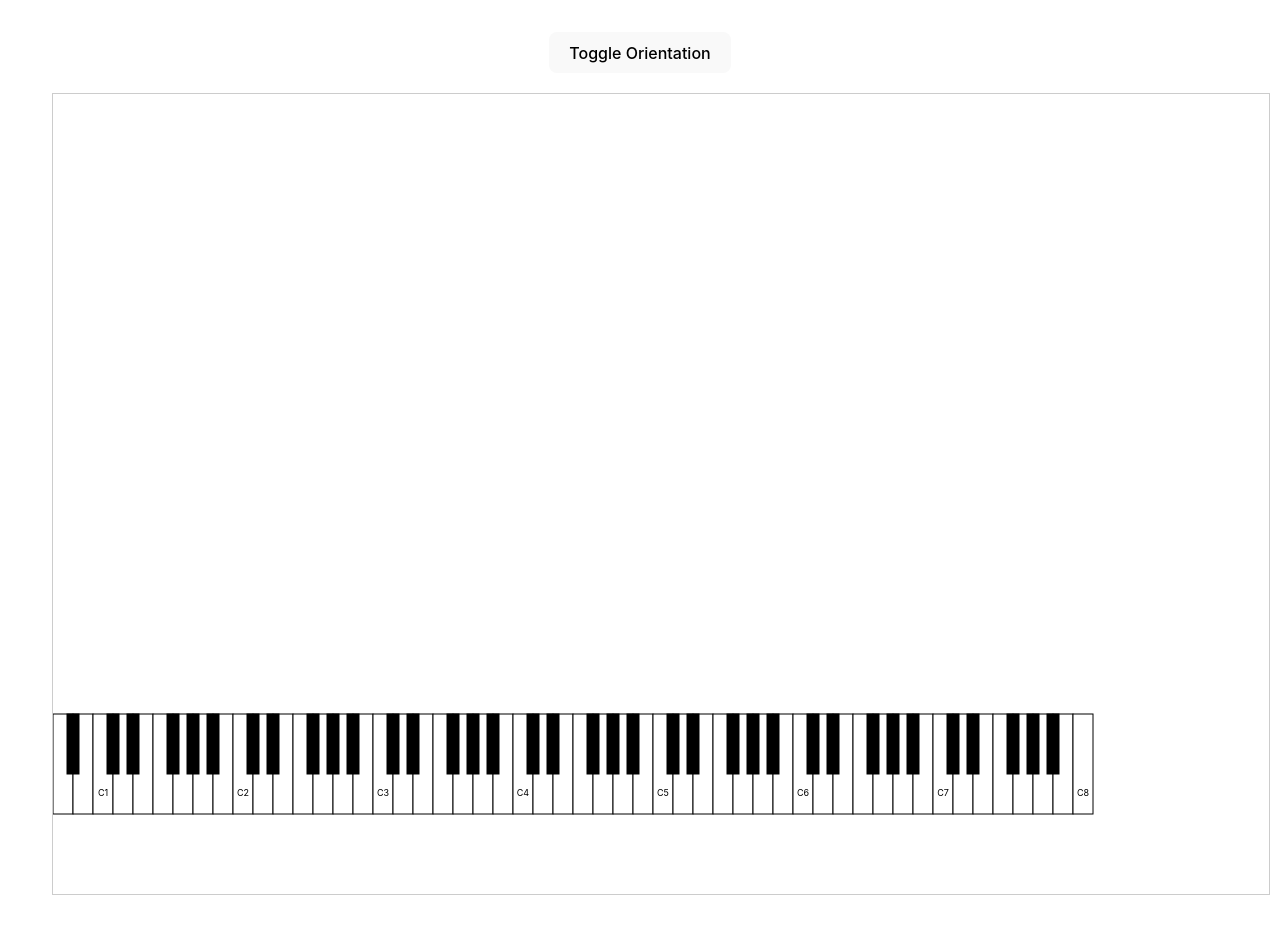
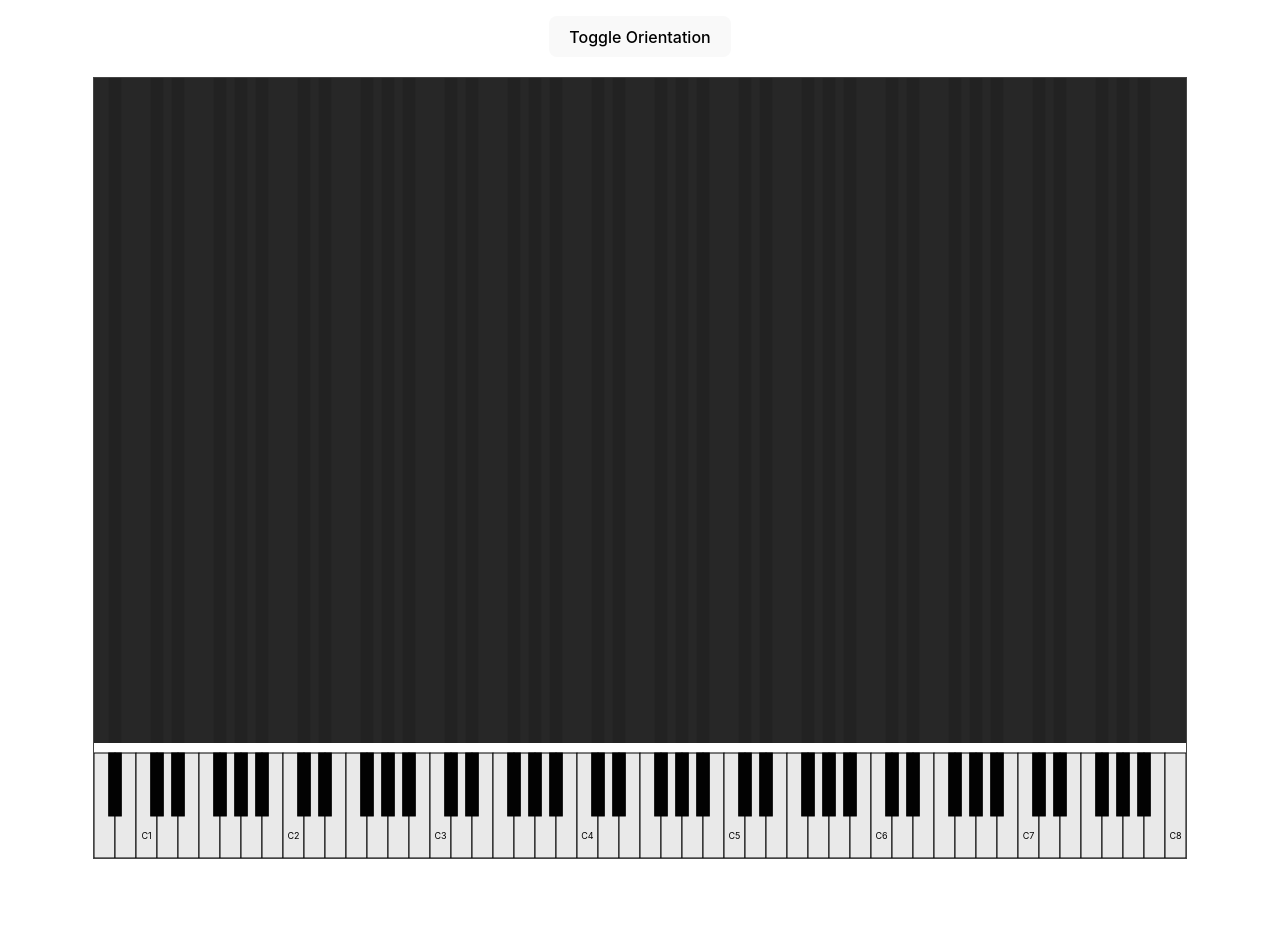
Before and after one commit to mertovun/playbook, a React (Vite) app: page / in a window 1280 px wide. Shown: the top 934 px of the page. After the commit the page ends 901 px from the top, so only its background shows below. Built offline with nearby package versions, Linux system fonts and the light colour scheme.

Commit message:
cleanup and layout tuning

```diff
--- a/src/App.css
+++ b/src/App.css
@@ -1,6 +1,6 @@
 #root {
   width: 1280px;
   margin: auto;
-  padding: 2rem;
+  padding: 1rem;
   text-align: center;
 }
--- a/src/components/PianoRoll/Keyboard/Keyboard.tsx
+++ b/src/components/PianoRoll/Keyboard/Keyboard.tsx
@@ -1,18 +1,16 @@
 import { KeyboardOctave } from './KeyboardOctave';
-import { EOrientation } from '../interface';
 
 interface KeyboardProps {
-  orientation: EOrientation;
   mapRangeToKeyboardOctaves: any;
   mapRangeToKeyboardNotes: any;
 }
 
-export const Keyboard = ({ orientation, mapRangeToKeyboardOctaves, mapRangeToKeyboardNotes }: KeyboardProps) => {
+export const Keyboard = ({ mapRangeToKeyboardOctaves, mapRangeToKeyboardNotes }: KeyboardProps) => {
   const octaves = mapRangeToKeyboardOctaves();
   return (
     <>
       {octaves.map((octaveProps:any, i:number) => (
-        <KeyboardOctave key={i} {...octaveProps} orientation={orientation} mapRangeToKeyboardNotes={mapRangeToKeyboardNotes} />
+        <KeyboardOctave key={i} {...octaveProps} mapRangeToKeyboardNotes={mapRangeToKeyboardNotes} />
       ))}
     </>
   );
--- a/src/components/PianoRoll/Keyboard/KeyboardNote.tsx
+++ b/src/components/PianoRoll/Keyboard/KeyboardNote.tsx
@@ -8,7 +8,7 @@ export interface NoteProps {
   y: number;
   width: number;
   height: number;
-  label: string;
+  label?: string;
   color: string;
 }
 
--- a/src/components/PianoRoll/KeyboardPanel.css
+++ b/src/components/PianoRoll/KeyboardPanel.css
@@ -1,5 +1,5 @@
 .keyboard-svg {
-  border: 1px solid #ccc;
+  border: 1px solid #444;
   margin: 20px;
   overflow: auto;
 }
--- a/src/components/PianoRoll/KeyboardPanel.tsx
+++ b/src/components/PianoRoll/KeyboardPanel.tsx
@@ -2,33 +2,42 @@ import { ENote, EOctave, EOrientation, KeyboardRange } from './interface';
 import { Keyboard } from './Keyboard/Keyboard';
 import { useKeyboardPanelLayout } from './useKeyboardPanelLayout';
 import './KeyboardPanel.css';
+import { Timeline } from './Timeline/Timeline';
 
 export const KeyboardPanel = () => {
 
   const keyboardRange: KeyboardRange = [[ENote.A, EOctave._0], [ENote.C, EOctave._8]];
 
-  const { orientation, setOrientation, mapRangeToKeyboardNotes, mapRangeToKeyboardOctaves } = useKeyboardPanelLayout(keyboardRange);
+  const {
+    orientation,
+    keyboardWidth,
+    timelineLength,
+    setOrientation,
+    mapRangeToKeyboardNotes,
+    mapRangeToTimelineNotes,
+    mapRangeToKeyboardOctaves } = useKeyboardPanelLayout(keyboardRange);
 
   const toggleOrientation = () => {
     setOrientation(orientation === EOrientation.HORIZONTAL ? EOrientation.VERTICAL : EOrientation.HORIZONTAL);
   };
+
+  const height = `${orientation === EOrientation.HORIZONTAL ? timelineLength : keyboardWidth}`
+  const width = `${orientation === EOrientation.HORIZONTAL ? keyboardWidth : timelineLength}`
 
   return (
     <>
       <button onClick={toggleOrientation}>
         Toggle Orientation
       </button>
-      <svg className={`keyboard-svg ${orientation}`} width="100%" height="800">
+      <svg className={`keyboard-svg ${orientation}`} width={width} height={height}>
         <Keyboard
-          orientation={orientation}
           mapRangeToKeyboardOctaves={mapRangeToKeyboardOctaves}
           mapRangeToKeyboardNotes={mapRangeToKeyboardNotes}
         />
-        {/* <Timeline
-          orientation={orientation}
+        <Timeline
           mapRangeToTimelineOctaves={mapRangeToKeyboardOctaves}
-          mapRangeToTimelineNotes={mapRangeToKeyboardNotes}
-        /> */}
+          mapRangeToTimelineNotes={mapRangeToTimelineNotes}
+        />
       </svg>
 
     </>
--- a/src/components/PianoRoll/Timeline/Timeline.tsx
+++ b/src/components/PianoRoll/Timeline/Timeline.tsx
@@ -1,18 +1,16 @@
 import { TimelineOctave } from './TimelineOctave';
-import { EOrientation } from '../interface';
 
 interface TimelineProps {
-  orientation: EOrientation;
   mapRangeToTimelineOctaves: any;
   mapRangeToTimelineNotes: any;
 }
 
-export const Timeline = ({ orientation, mapRangeToTimelineOctaves, mapRangeToTimelineNotes }: TimelineProps) => {
+export const Timeline = ({ mapRangeToTimelineOctaves, mapRangeToTimelineNotes }: TimelineProps) => {
   const octaves = mapRangeToTimelineOctaves();
   return (
     <>
       {octaves.map((octaveProps:any, i:number) => (
-        <TimelineOctave key={i} {...octaveProps} orientation={orientation} mapRangeToTimelineNotes={mapRangeToTimelineNotes} />
+        <TimelineOctave key={i} {...octaveProps} mapRangeToTimelineNotes={mapRangeToTimelineNotes} />
       ))}
     </>
   );
--- a/src/components/PianoRoll/Timeline/TimelineNote.tsx
+++ b/src/components/PianoRoll/Timeline/TimelineNote.tsx
@@ -8,7 +8,6 @@ export interface NoteProps {
   y: number;
   width: number;
   height: number;
-  label: string;
   color: string;
 }
 
--- a/src/components/PianoRoll/Timeline/TimelineOctave.tsx
+++ b/src/components/PianoRoll/Timeline/TimelineOctave.tsx
@@ -10,7 +10,7 @@ export interface TimelineOctaveProps {
 }
 
 export const TimelineOctave: React.FC<TimelineOctaveProps> = React.memo(({ range, level, xOffset, mapRangeToTimelineNotes }) => {
-  const { whiteNotesArray, blackNotesArray } = mapRangeToTimelineNotes(range, level, xOffset);
+  const { whiteNotesArray, blackNotesArray } = mapRangeToTimelineNotes(range, xOffset);
   return (
     <g>
       {whiteNotesArray.map((noteProps:any, i:number) => (
--- a/src/components/PianoRoll/interface.ts
+++ b/src/components/PianoRoll/interface.ts
@@ -9,7 +9,6 @@ export type LayoutConfig = {
   whiteNoteHeight: number;
   blackNoteHeight: number;
   timelineOffset: number;
-  timelineLength: number;
 }
 
 export type KeyboardRange = [NoteWithOctave, NoteWithOctave];
--- a/src/components/PianoRoll/useKeyboardPanelLayout.ts
+++ b/src/components/PianoRoll/useKeyboardPanelLayout.ts
@@ -1,15 +1,22 @@
 import { useState, useCallback } from 'react';
 import { ENote, EOctave, EOrientation, LayoutConfig, NoteWithOctave } from './interface';
 import { noteToString } from '../../utils/note';
-import { NoteProps } from './Keyboard/KeyboardNote';
+
+const colorScheme = {
+  keyboardWhiteNote: '#e9e9e9',
+  keyboardBlackNote: '#020202',
+  timelineWhiteNote: '#272727',
+  timelineBlackNote: '#222222',
+}
+
+const ASPECT_RATIO = 1.4;
 
 const horizontalLayout: LayoutConfig = {
-  whiteNoteWidth: 20,
-  blackNoteWidth: 12,
-  whiteNoteHeight: 100,
-  blackNoteHeight: 60,
-  timelineOffset: 20,
-  timelineLength: 600
+  whiteNoteWidth: 15*ASPECT_RATIO,
+  blackNoteWidth: 9*ASPECT_RATIO,
+  whiteNoteHeight: 75*ASPECT_RATIO,
+  blackNoteHeight: 45*ASPECT_RATIO,
+  timelineOffset: 10
 };
 
 const verticalLayout: LayoutConfig = {
@@ -17,8 +24,7 @@ const verticalLayout: LayoutConfig = {
   blackNoteWidth: 9,
   whiteNoteHeight: 75,
   blackNoteHeight: 45,
-  timelineOffset: 20,
-  timelineLength: 1000
+  timelineOffset: 10
 };
 
 const whiteNotes = [ENote.C, ENote.D, ENote.E, ENote.F, ENote.G, ENote.A, ENote.B];
@@ -27,46 +33,89 @@ const whiteNotes = [ENote.C, ENote.D, ENote.E, ENote.F, ENote.G, ENote.A, ENote.
 interface KeyboardPanelLayoutState {
   orientation: EOrientation;
   layoutConfig: LayoutConfig;
+  keyboardWidth: number;
+  timelineLength: number;
 }
 
 export const useKeyboardPanelLayout = (keyboardRange: [NoteWithOctave, NoteWithOctave]) => {
   const [state, setState] = useState<KeyboardPanelLayoutState>({
     orientation: EOrientation.HORIZONTAL,
-    layoutConfig: horizontalLayout
+    layoutConfig: horizontalLayout,
+    keyboardWidth: 52 * horizontalLayout.whiteNoteWidth,
+    timelineLength: 52 * horizontalLayout.whiteNoteWidth /ASPECT_RATIO
   });
 
   const setOrientation = (orientation: EOrientation) => {
+    const layoutConfig = orientation === EOrientation.HORIZONTAL ? horizontalLayout : verticalLayout;
+    const keyboardWidth = 52 * layoutConfig.whiteNoteWidth;
+    const timelineLength = orientation === EOrientation.HORIZONTAL ? keyboardWidth/ASPECT_RATIO : keyboardWidth*ASPECT_RATIO;
+
     setState({
       orientation,
-      layoutConfig: orientation === EOrientation.HORIZONTAL ? horizontalLayout : verticalLayout
+      layoutConfig,
+      keyboardWidth,
+      timelineLength,
     });
   };
 
+  const { orientation, layoutConfig, keyboardWidth, timelineLength } = state;
+  const { whiteNoteWidth, blackNoteWidth, whiteNoteHeight, blackNoteHeight, timelineOffset } = layoutConfig;
+
   const mapRangeToKeyboardNotes = useCallback((range: [ENote, ENote], level: EOctave, xOffset: number) => {
-    const { orientation, layoutConfig } = state;
-    const { whiteNoteWidth, blackNoteWidth, whiteNoteHeight, blackNoteHeight, timelineLength, timelineOffset } = layoutConfig;
-    const keyboardWidth = 51 * whiteNoteWidth;
-    const whiteNotesArray: NoteProps[] = [];
-    const blackNotesArray: NoteProps[] = [];
+    const whiteNotesArray: any[] = [];
+    const blackNotesArray: any[] = [];
     let currentX = xOffset;
 
     for (let note = range[0]; note <= range[1]; note++) {
       const isWhiteNote = whiteNotes.includes(note);
       const x = orientation === EOrientation.HORIZONTAL ? (isWhiteNote ? currentX : currentX - blackNoteWidth / 2) : 0;
-      const y = orientation === EOrientation.HORIZONTAL ? timelineLength + timelineOffset : keyboardWidth - (isWhiteNote ? currentX : currentX - (whiteNoteWidth - blackNoteWidth / 2));
+      const y = orientation === EOrientation.HORIZONTAL ? timelineLength - whiteNoteHeight : keyboardWidth - whiteNoteWidth - (isWhiteNote ? currentX : currentX - (whiteNoteWidth - blackNoteWidth / 2));
       const width = orientation === EOrientation.HORIZONTAL ? (isWhiteNote ? whiteNoteWidth : blackNoteWidth) : (isWhiteNote ? whiteNoteHeight : blackNoteHeight);
       const height = orientation === EOrientation.HORIZONTAL ? (isWhiteNote ? whiteNoteHeight : blackNoteHeight) : (isWhiteNote ? whiteNoteWidth : blackNoteWidth);
       const label = note === ENote.C ? noteToString([note, level], true).toUpperCase() : '';
-      const color = isWhiteNote ? 'white' : 'black';
+      const color = isWhiteNote ? colorScheme.keyboardWhiteNote : colorScheme.keyboardBlackNote;
 
       const noteProps = {
-        note: note,
+        note,
         x,
         y,
         width,
         height,
         label,
-        color: color,
+        color,
+      };
+
+      if (isWhiteNote) {
+        whiteNotesArray.push(noteProps);
+        currentX += whiteNoteWidth;
+      } else {
+        blackNotesArray.push(noteProps);
+      }
+    }
+
+    return { whiteNotesArray, blackNotesArray };
+  }, [state]);
+
+  const mapRangeToTimelineNotes = useCallback((range: [ENote, ENote], xOffset: number) => {
+    const whiteNotesArray: any[] = [];
+    const blackNotesArray: any[] = [];
+    let currentX = xOffset;
+
+    for (let note = range[0]; note <= range[1]; note++) {
+      const isWhiteNote = whiteNotes.includes(note);
+      const x = orientation === EOrientation.HORIZONTAL ? (isWhiteNote ? currentX : currentX - blackNoteWidth / 2) : whiteNoteHeight + timelineOffset;
+      const y = orientation === EOrientation.HORIZONTAL ? 0 : keyboardWidth - whiteNoteWidth - (isWhiteNote ? currentX : currentX - (whiteNoteWidth - blackNoteWidth / 2));
+      const width = orientation === EOrientation.HORIZONTAL ? (isWhiteNote ? whiteNoteWidth : blackNoteWidth) : timelineLength;
+      const height = orientation === EOrientation.HORIZONTAL ? timelineLength - timelineOffset - whiteNoteHeight  : (isWhiteNote ? whiteNoteWidth : blackNoteWidth);
+      const color = isWhiteNote ? colorScheme.timelineWhiteNote : colorScheme.timelineBlackNote;
+
+      const noteProps = {
+        note,
+        x,
+        y,
+        width,
+        height,
+        color,
       };
 
       if (isWhiteNote) {
@@ -81,8 +130,6 @@ export const useKeyboardPanelLayout = (keyboardRange: [NoteWithOctave, NoteWithO
   }, [state]);
 
   const mapRangeToKeyboardOctaves = useCallback(() => {
-    const { layoutConfig } = state;
-    const { whiteNoteWidth } = layoutConfig;
     const [[startNote, startLevel], [endNote, endLevel]] = keyboardRange;
     const octaves = [];
     let currentXOffset = 0;
@@ -111,6 +158,7 @@ export const useKeyboardPanelLayout = (keyboardRange: [NoteWithOctave, NoteWithO
     ...state,
     setOrientation,
     mapRangeToKeyboardNotes,
+    mapRangeToTimelineNotes,
     mapRangeToKeyboardOctaves,
   };
 };
```
